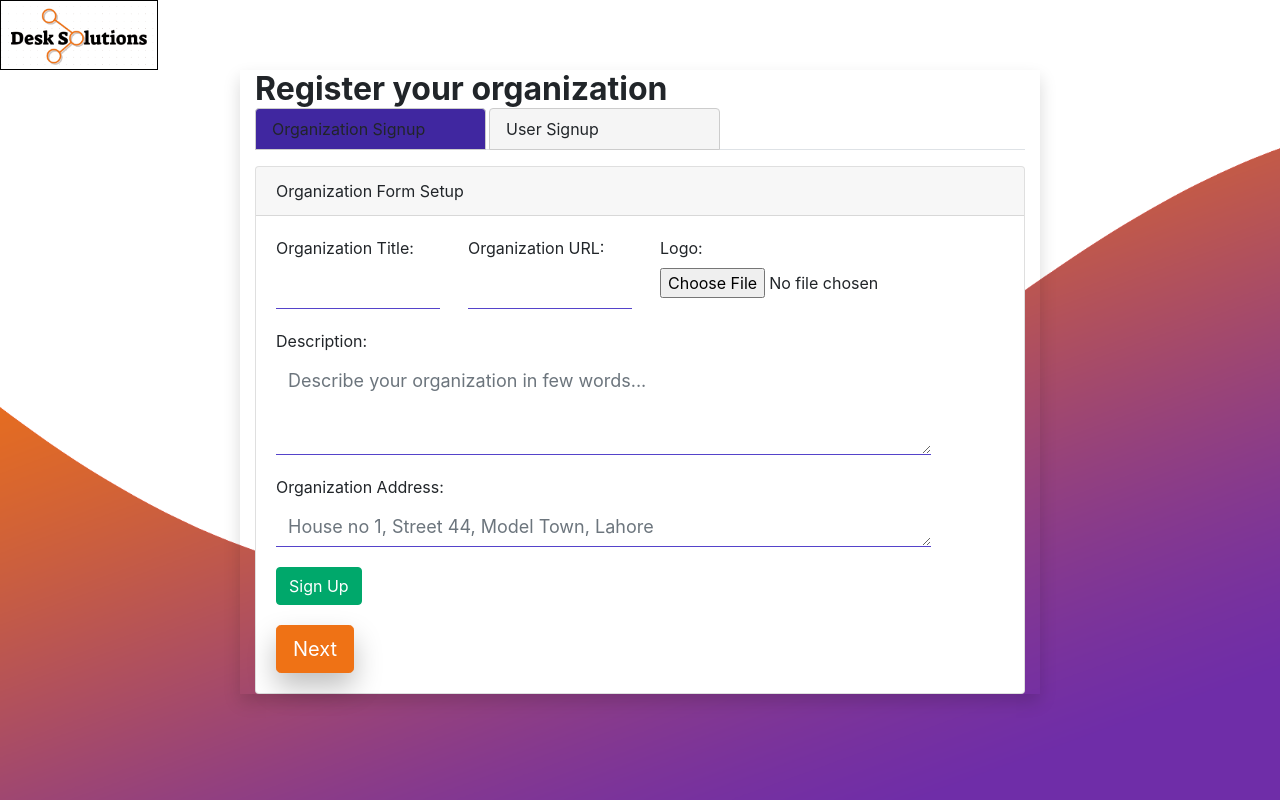
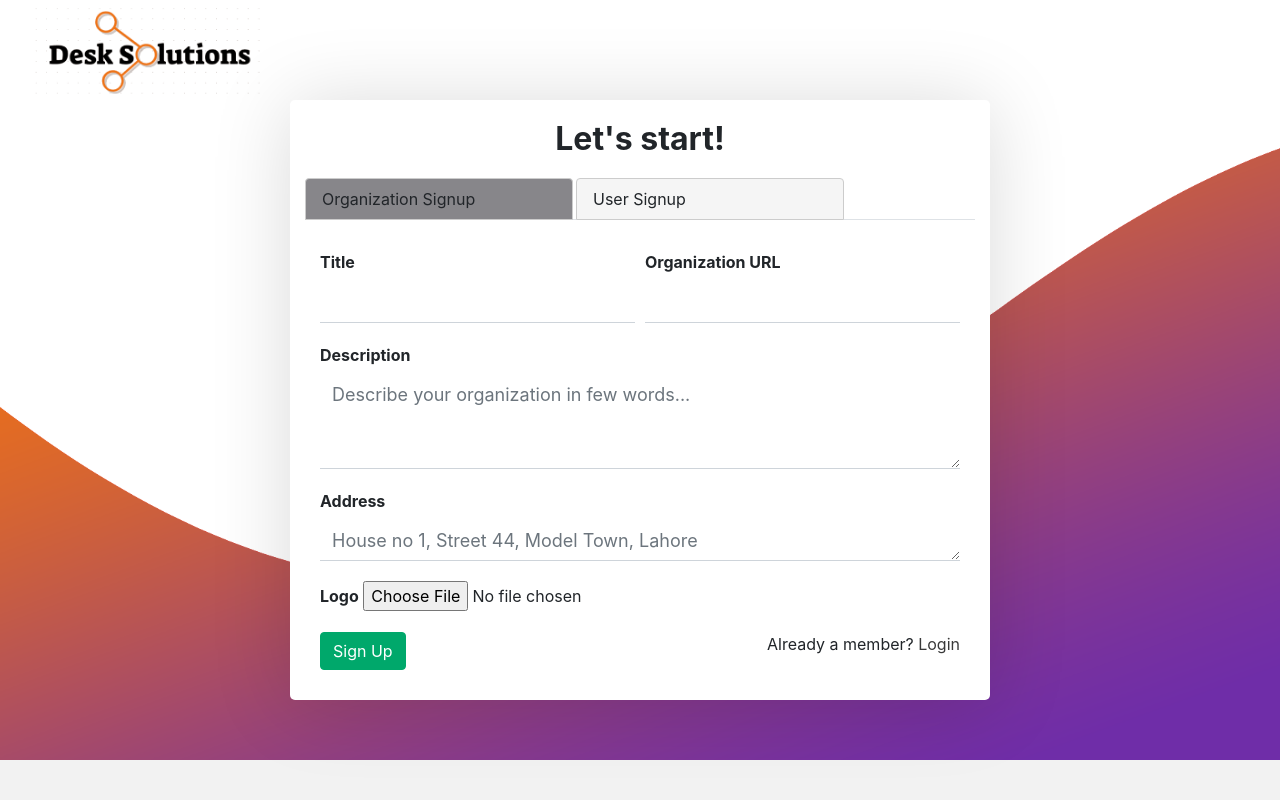
Before and after one commit to kaleemshahid/DeskSolutions, a Django app: page /home/organizationsetup/ in a window 1280 px wide. Run offline with Django 3.2, Linux system fonts and the light colour scheme; some libraries are stand-ins or nearby versions.

Commit message:
Organization form styling done, working on user

```diff
--- a/DeskSolutions/desksolutionsbase/static/desksolutionsbase/css/home.css
+++ b/DeskSolutions/desksolutionsbase/static/desksolutionsbase/css/home.css
@@ -108,17 +108,12 @@ section{
     box-shadow: 0 14px 28px rgba(0, 0, 0, 0.25);
 }
 
-.navbar-nav .nav-item.signup a{
-    font-weight: bolder;
-
-}
 .navbar-nav .nav-item.login{
     border-radius: 20px;
     background-color: #00a86b;
     padding: 0px 0px 0px 30px;
     margin-left: 10px;
     box-shadow: 0 14px 28px rgba(0, 0, 0, 0.25)
-
 }
 
 .navbar-nav .nav-item .nav-link::before{
--- a/DeskSolutions/desksolutionsbase/static/desksolutionsbase/css/signup.css
+++ b/DeskSolutions/desksolutionsbase/static/desksolutionsbase/css/signup.css
@@ -1,18 +1,30 @@
 .signup-showcase{
-    position: relative;
+    position: absolute;
     width: 100%;
-    height: 100vh;
     background: url("../img/signupcover.png")no-repeat center;
     background-size: cover;
+    background-attachment: fixed;
+    background-repeat: no-repeat;
+}
+
+.letstart{
+    text-align: center;
+    padding: 20px
 }
 
 .box{
-    width:800px;
+    width:700px;
     margin: 0 auto;
-    box-shadow: 0 0.5rem 1rem rgba(0,0,0,0.15);
+    box-shadow: 0 0.2rem 5rem rgba(0,0,0,0.15);
+    background-color: #fff;
+    border-radius: 5px;
+    padding-bottom: 30px;
+    position: relative;
+    margin-bottom: 60px;
 }
+
 .active_tab1{
-    background-color: rgba(64,39,160,1);
+    background-color: rgb(135, 134, 138);
     color: #fff;
     font-weight: 400;
 }
@@ -21,88 +33,39 @@
     color: #333;
     cursor: not-allowed;
 }
+
+.org-label{
+    font-weight: bolder;
+}
+
 .has_error{
     border-color: #cc0000;
 }
 
-.nav-item{
-    width: 30%
+.nav-item.nav-tab{
+    width: 40%
 }
 
-
-/* .get-in-touch {
-max-width: 800px;
-margin: 50px auto;
-position: relative;
-
-}
-.get-in-touch .title {
-text-align: center;
-text-transform: uppercase;
-letter-spacing: 3px;
-font-size: 3.2em;
-line-height: 48px;
-padding-bottom: 48px;
- color: #5543ca;
-background: #5543ca;
-background: -moz-linear-gradient(left,#f4524d  0%,#5543ca 100%) !important;
-background: -webkit-linear-gradient(left,#f4524d  0%,#5543ca 100%) !important;
-background: linear-gradient(to right,#f4524d  0%,#5543ca  100%) !important;
--webkit-background-clip: text !important;
--webkit-text-fill-color: transparent !important;
-} */
-
-/* .contact-form .form-field {
-position: relative;
-margin: 32px 0;
-} */
 .input-text {
 display: block;
-width: 90%;
+width: 100%;
 border-radius: 0%;
 border-width: 0 0 1px 0;
-border-color: #5543ca;
 font-size: 18px;
 /* line-height: 26px; */
 font-weight: 400;
 margin-bottom: 20px;
 }
+
+.form-container{
+    margin-top: 30px;
+}
+
 .input-text:focus {
 outline: none;
 }
-/* .contact-form .input-text:focus + .label,
-.contact-form .input-text.not-empty + .label {
--webkit-transform: translateY(-24px);
-      transform: translateY(-24px);
+
+.logo{
+
+margin-left: 20px
 }
-.contact-form .label {
-position: absolute;
-left: 20px;
-bottom: 11px;
-font-size: 18px;
-line-height: 26px;
-font-weight: 400;
-color: #5543ca;
-cursor: text;
-transition: -webkit-transform .2s ease-in-out;
-transition: transform .2s ease-in-out;
-transition: transform .2s ease-in-out,
--webkit-transform .2s ease-in-out;
-}
-.contact-form .submit-btn {
-display: inline-block;
-background-color: #000;
-background-image: linear-gradient(125deg,#a72879,#064497);
-color: #fff;
-text-transform: uppercase;
-letter-spacing: 2px;
-font-size: 16px;
-padding: 8px 16px;
-border: none;
-width:200px;
-cursor: pointer;
-} */
-.logo{
-width: auto;
-height: 70px
-}
--- a/DeskSolutions/desksolutionsbase/templates/desksolutionsbase/navbar.html
+++ b/DeskSolutions/desksolutionsbase/templates/desksolutionsbase/navbar.html
@@ -28,8 +28,7 @@
                 <li class="nav-item signup">
                     <a style="font-weight: bolder;" class="nav-link nav-btn text-white" href="{% url 'signup:organization-register' %}">Sign Up</a>
                 </li>
-                {% if request.user.is_authenticated %}
-                {%else%}
+                {% if not request.user.is_authenticated %}
                 <li class="nav-item login">
                     <a style="font-weight: bolder;" class="nav-link nav-btn text-white" href="{% url 'admin:index' %}">Login</a>
                 </li>
--- a/DeskSolutions/desksolutionsbase/templates/desksolutionsbase/organization.html
+++ b/DeskSolutions/desksolutionsbase/templates/desksolutionsbase/organization.html
@@ -27,9 +27,11 @@
 
                                 <div class="col-md-3 col-xs-12 ">
                                     <div class="title-img">
+                                        {% if org.logo %}
                                         <div class="block">
                                             <img style="width: 50px; height: 50px" class="img img-rounded" src="{{ org.logo.url }}">
                                         </div>
+                                        {% endif %}
                                         <div class="block">
                                             <p>{{org.title}}</p>
                                         </div>
--- a/DeskSolutions/desksolutionsbase/templates/desksolutionsbase/signup.html
+++ b/DeskSolutions/desksolutionsbase/templates/desksolutionsbase/signup.html
@@ -3,24 +3,23 @@
 {% block content %}
 
 <header class="signup-showcase">
-    <img class="logo" style="border: 1px solid black; display: inline;" src="{% static 'desksolutionsbase/img/desklogo.png' %}">
-
-    <div class="container box col-md-12">
-    <h2 style="align-content: center;">Register your organization</h2>
+    <div class="col-md-2">
+        <a href="{% url 'signup:home' %}"><img class="logo img" width="auto" height="100" src="{% static 'desksolutionsbase/img/desklogo.png' %}"></a>
+    </div>
+    <div class="container box col-md-10">
+    <h2 class="letstart" >Let's start!</h2>
 
         <ul class="nav nav-tabs">
-            <li class="nav-item">
+            <li class="nav-item nav-tab">
                 <a class="nav-link active_tab1" style="border: 1px solid #ccc" id="organizationformlink">Organization Signup</a>
             </li>
-            <li class="nav-item" style="margin-left: 3px;">
+            <li class="nav-item nav-tab" style="margin-left: 3px;">
                 <a class="nav-link inactive_tab1" style="border: 1px solid #ccc" id="userformlink">User Signup</a>
             </li>
         </ul>
         <div class="tab-content" style="margin-top: 16px">
             <div class="tab-pane active" id="orgtab">
-                <div class="card">
-                    <div class="card-header">Organization Form Setup</div>
-                <div class="card-body">
+                <div class="container form-container">
                     <form method="POST" action="" id="signup-form" enctype="multipart/form-data" novalidate>
                         {% csrf_token %}
                         <!-- {% for field in register_form %}
@@ -34,64 +33,76 @@
                         {% endfor %} -->
                         <div class="form-row">
                             <div class="col">
-                                {{ register_form.title.label_tag }}
+                                <label class="org-label" for="id_title">Title</label>
                                 {{ register_form.title }}
                                 <span class="text-danger error-span" id="error-{{register_form.title.html_name}}"></span>
                             </div>
                             <div class="col">
-                                {{ register_form.url.label_tag }}
+                                <label class="org-label" for="id_url">Organization URL</label>
                                 {{ register_form.url }}
                                 <span class="text-danger error-span" id="error-{{register_form.url.html_name}}"></span>
                             </div>
-                            <div class="col">
-                                {{ register_form.logo.label_tag }}
-                                {{ register_form.logo }}
-                                <span class="text-danger error-span" id="error-{{register_form.logo.html_name}}"></span>
-                            </div>
                         </div>
                         <div class="form-group">
-                            {{ register_form.description.label_tag }}
+                            <label class="org-label" for="id_description">Description</label>
                             {{ register_form.description }}
                             <span class="text-danger error-span" id="error-{{register_form.description.html_name}}"></span>
                         </div>
                         <div class="form-group">
-                            {{ register_form.address.label_tag }}
+                            <label class="org-label" for="id_address">Address</label>
                             {{ register_form.address }}
                             <span class="text-danger error-span" id="error-{{register_form.address.html_name}}"></span>
                         </div>
+                        <div class="form-group">
+                                <label class="org-label" for="id_logo">Logo</label>
+                                {{ register_form.logo }}
+                                <span class="text-danger error-span" id="error-{{register_form.logo.html_name}}"></span>
+                        </div>
+                        <div class="d-flex justify-content-between">
+                        <input class="btn btn-info" type="submit" name="signup" value="Sign Up">
+                        <!-- <div class="">
+                            <button class="btn btn-primary btn-lg" type="button" name="btn_to_user_signup" id="next">Next</button>
+                        </div> -->
 
-                        <input class="btn btn-info" type="submit" name="signup" value="Sign Up">
-                        <div class="">
-                            <button class="btn btn-primary btn-lg" type="button" name="btn_to_user_signup" id="next">Next</button>
+                        <p>Already a member? <a href="{% url 'admin:login' %}">Login</a></p>
                         </div>
                      </form>
-                </div>
-            </div>
-
+                    </div>
             </div>
             <div class="tab-pane" id="usertab">
                 <form method="POST" action="" id="register-form" enctype="multipart/form-data"
                 novalidate>
                 {% csrf_token %}
 
-                {% for field in user_form %}
-                <p>
-                    {{ field.label_tag }}
-                    {{ field }}
-
-                    {% for error in field.errors %}
-                <p style="color: red;">{{error}}</p>
-                {% endfor %}
-
-                </p>
-                {% endfor %}
-                <!-- {{user_form.as_p}}
-                {{profile_form.as_p}} -->
+                <div class="form-row">
+                    <div class="col">
+                        <label class="org-label" for="id_first_name">First Name</label>
+                        {{ user_form.first_name }}
+                        <span class="text-danger error-span" id="error-{{user_form.first_name.html_name}}"></span>
+                    </div>
+                    <div class="col">
+                        <label class="org-label" for="id_last_name">Last Name</label>
+                        {{ user_form.last_name }}
+                        <span class="text-danger error-span" id="error-{{user_form.last_name.html_name}}"></span>
+                    </div>
+                </div>
+                <div class="form-group">
+                    <label class="org-label" for="id_email">Email</label>
+                        {{ user_form.email }}
+                    <span class="text-danger error-span" id="error-{{user_form.email.html_name}}"></span>
+                </div>
+                <div class="form-group">
+                    <label class="org-label" for="id_phone">Phone</label>
+                        {{ user_form.phone }}
+                    <span class="text-danger error-span" id="error-{{user_form.phone.html_name}}"></span>
+                </div>
+                <div class="form-group">
+                    <label class="org-label" for="id_address">Address</label>
+                        {{ user_form.address }}
+                    <span class="text-danger error-span" id="error-{{user_form.address.html_name}}"></span>
+                </div>
 
                 <input type="submit" name="register" value="Sign Up">
-                <div class="">
-                    <button class="btn btn-primary btn-lg" type="button" name="btn_to_org_signup" id="previous">Previous</button>
-                </div>
             </form>
             </div>
         </div>
@@ -99,4 +110,5 @@
 </header>
 
 
+
 {% endblock %}
```
Also changed, not shown: DeskSolutions/db.sqlite3, DeskSolutions/media/admin-interface/logo/desklogo.png (added).
